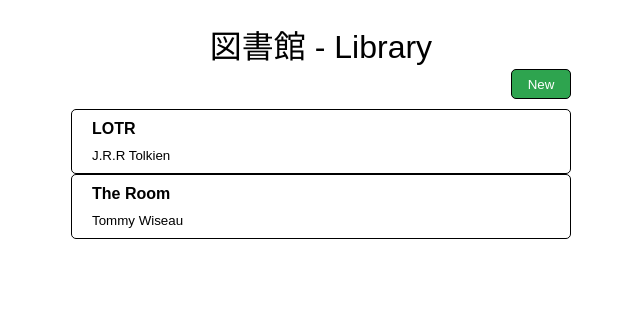
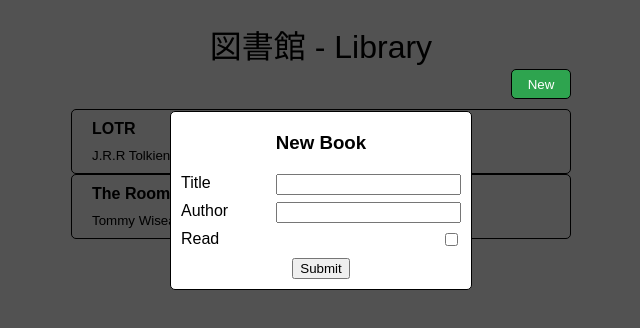
Before and after one commit to davidwt5/library, a plain HTML site: page index.html in a window 1280 px wide. Both pictures are taken after a click on the button "New". Shown: the whole page, without its empty margins (319-959 px from the left). Drawn offline with Linux system fonts and the light colour scheme.

Commit message:
new book button functional

```diff
--- a/index.html
+++ b/index.html
@@ -13,5 +13,22 @@
         <h1>図書館 - Library</h1>
         <button type="button" class="new-book">New</button>
     </div>
+
+    <form class="new-book-form ghost" autocomplete="off">
+        <h3>New Book</h3>
+        <div>
+            <label for="title-input">Title</label>
+            <input type="text" id="title-input">
+        </div>
+        <div>
+            <label for="author-input">Author</label>
+            <input type="text" id="author-input">
+        </div>
+        <div>
+            <label for="read-input">Read</label>
+            <input type="checkbox" id="read-input">
+        </div>
+        <button type="button">Submit</button>
+    </form>
 </body>
 </html>
--- a/script.js
+++ b/script.js
@@ -1,8 +1,9 @@
 let myLibrary = [];
 
-function Book(title, author) {
+function Book(title, author, read) {
     this.title = title;
     this.author = author;
+    this.read = read;
 }
 
 function addBookToLibrary(book, library) {
@@ -34,7 +35,24 @@ function createBookCard(book) {
     return card;
 }
 
-addBookToLibrary(new Book("LOTR", "J.R.R Tolkien"), myLibrary);
-addBookToLibrary(new Book("The Room", "Tommy Wiseau"), myLibrary);
+function bringUpForm(){
+    const body = document.getElementsByTagName('body')[0];
+    const form = document.querySelector('.new-book-form');
+    body.classList.add("grayed-out");
+    form.classList.remove("ghost");
+}
+
+function hideForm(){
+    const body = document.getElementsByTagName('body')[0];
+    const form = document.querySelector('.new-book-form');
+    body.classList.remove("grayed-out");
+    form.classList.add("ghost");
+}
+
+const newBookBtn = document.querySelector('.new-book');
+newBookBtn.addEventListener('click', e => bringUpForm());
+
+addBookToLibrary(new Book("LOTR", "J.R.R Tolkien", true), myLibrary);
+addBookToLibrary(new Book("The Room", "Tommy Wiseau", false), myLibrary);
 
 displayLibrary(myLibrary);
--- a/style.css
+++ b/style.css
@@ -5,6 +5,46 @@
 .library {
     width: 500px;
     margin: auto;
+}
+
+.ghost {
+    display: none;
+}
+
+.grayed-out {
+    background-color: rgb(82, 82, 82);
+}
+
+.new-book-form {
+    position: absolute;
+    left: 0;
+    right: 0;
+    bottom: 510px;
+    margin: 0 auto;
+    width: 300px;
+    border: 0.5px solid black;
+    border-radius: 5px;
+    background-color: white;
+    overflow: hidden;
+}
+
+.new-book-form > h3 {
+    margin: 20px auto;
+    text-align: center;
+}
+
+.new-book-form > div {
+    margin: 10px;
+}
+
+.new-book-form > button {
+    display: block;
+    margin: 10px auto;
+    cursor: pointer;
+}
+
+.new-book-form > div > input {
+    float: right;
 }
 
 h1 {
```
